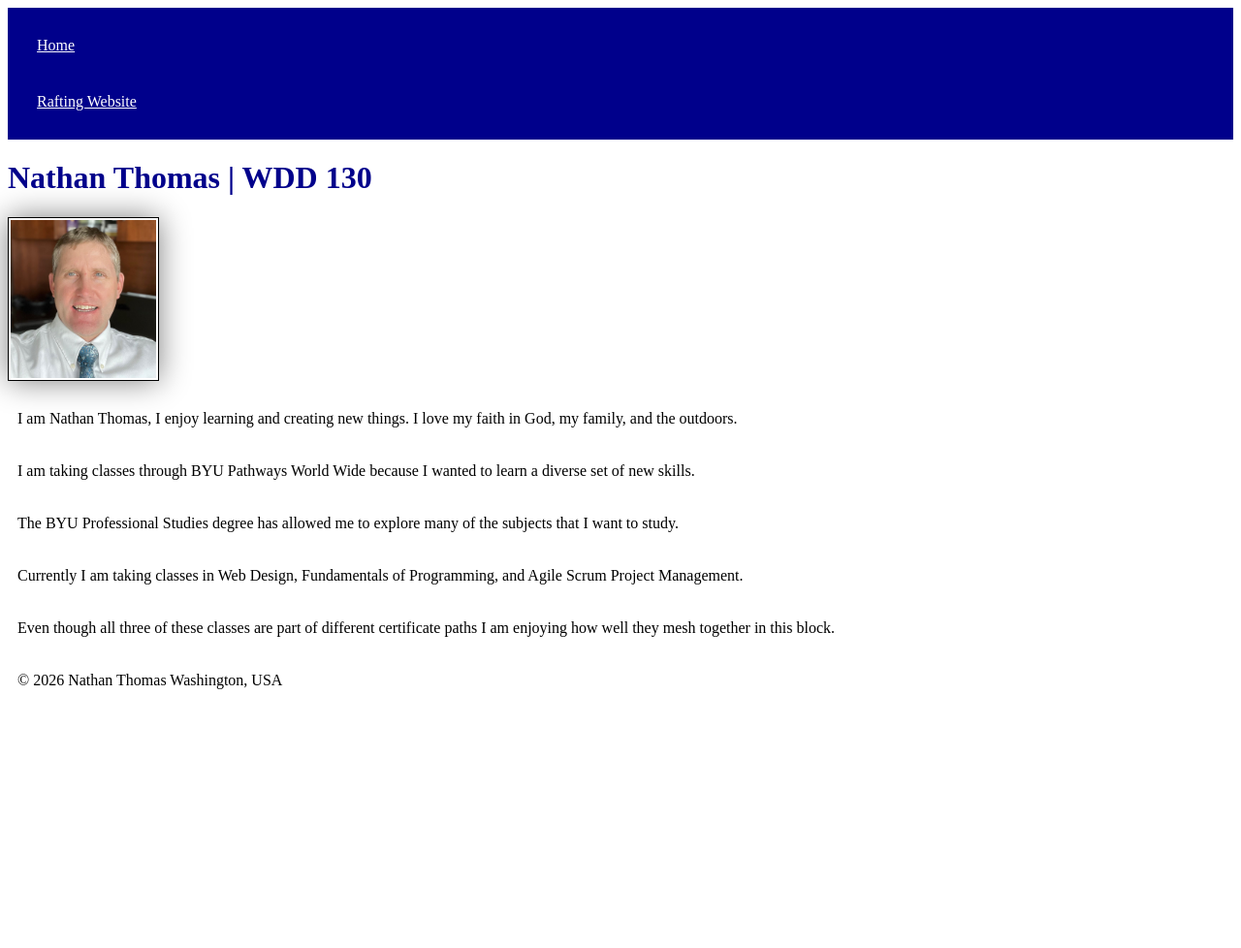
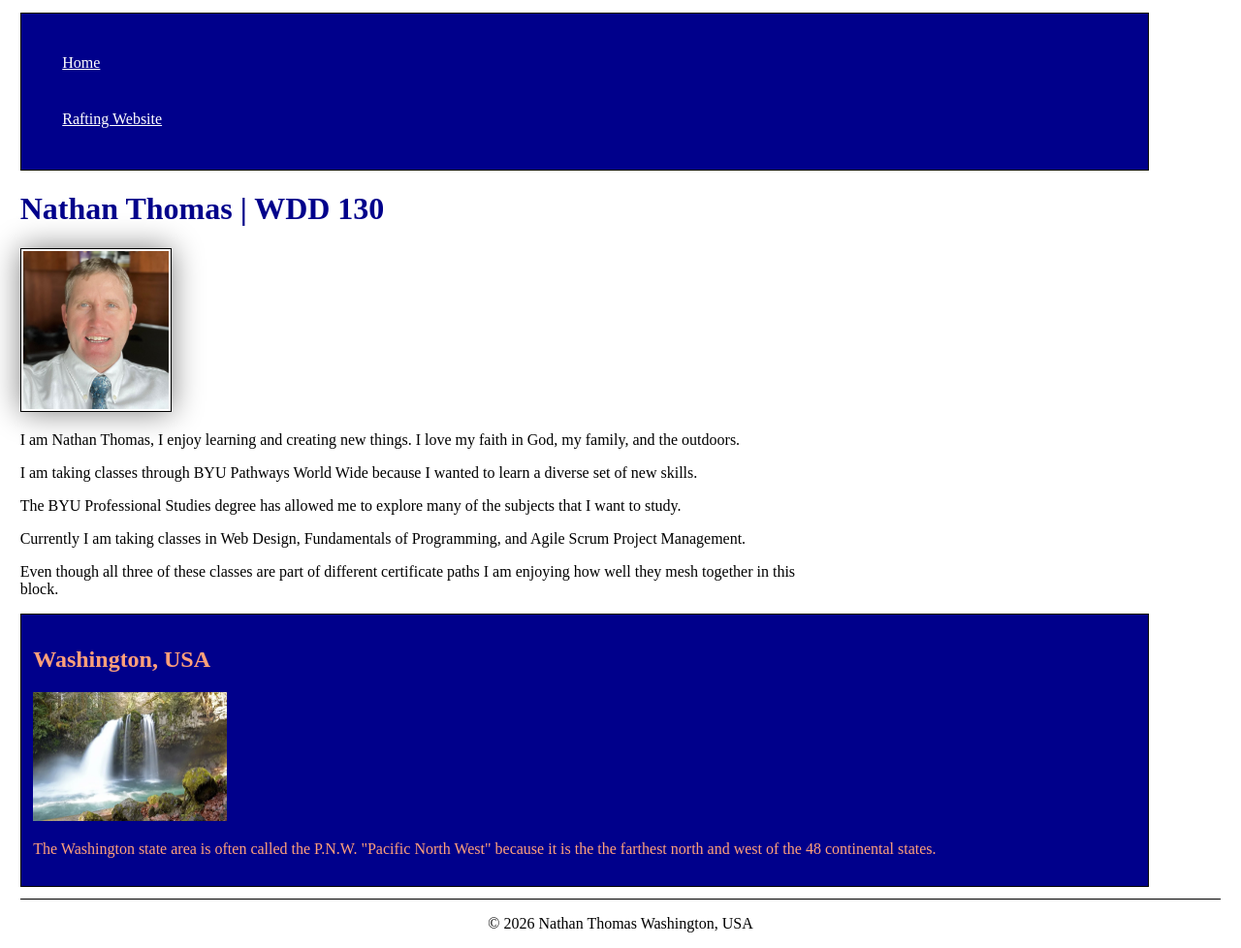
Before and after one commit to nathanmariann/wdd130, a plain HTML site: page index.html in a window 1280 px wide. Shown: the whole page at 97% size. Before the commit the page ends 800 px from the top, so only its background shows below. Drawn offline with Linux system fonts and the light colour scheme.

Commit message:
W2-assignment

```diff
--- a/index.html
+++ b/index.html
@@ -4,8 +4,10 @@
 <head>
     <meta charset="UTF-8">
     <meta name="viewport" content="width=device-width, initial-scale=1.0">
-
     <title>Nathan Thomas | WDD 130</title>
+    <meta name="description" content="WDD130 Homepage for Nathan Thomas">
+    <meta name="author" content="Nathan Thomas">
+    <link rel="stylesheet" href="styles/styles.css">
 </head>
 
 <body>
@@ -14,7 +16,6 @@
             <a href="#">Home</a>
             <a href="wwr/">Rafting Website</a>
         </nav>
-        <link rel="stylesheet" href="styles/styles.css">
     </header>
     <main>
         <h1>Nathan Thomas | WDD 130</h1>
@@ -25,6 +26,11 @@
         <p>Currently I am taking classes in Web Design, Fundamentals of Programming, and Agile Scrum Project Management.</p>
         <p>Even though all three of these classes are part of different certificate paths I am enjoying how well they mesh together in this block.</p>
     </main>
+    <aside>
+        <h2>Washington, USA</h2>
+        <img src="images/kalama_river_falls.webp" alt="Kalama Falls Washington">
+        <p>The Washington state area is often called the P.N.W. "Pacific North West" because it is the the farthest north and west of the 48 continental states.</p>
+    </aside>
     <footer>
         <p>&copy; 2026 Nathan Thomas Washington, USA</p>
     </footer>
--- a/styles/styles.css
+++ b/styles/styles.css
@@ -1,3 +1,11 @@
+header {
+    width: 90%;
+    margin: 1%;
+    border: 1px solid black;
+    padding: 1%;
+    background-color: darkblue;
+}
+
 nav {
     background-color: darkblue;
     padding: 10px;
@@ -13,7 +21,12 @@ h1 {
     color: darkblue;
 }
 
-img {
+main {
+    max-width: 840px;
+    margin: 1%;
+}
+
+main img {
     width: 150px;
     height: auto;
     border: 1px solid black;
@@ -22,5 +35,25 @@ img {
 }
 
 p {
-    padding: 10px;
+    padding: 0;
 }
+
+aside {
+    width: 90%;
+    margin: 1%;
+    border: 1px solid black;
+    padding: 1%;
+    background-color: darkblue;
+    color: lightsalmon;
+}
+
+aside img {
+    width: 200px;
+    height: auto;
+}
+
+footer {
+    margin: 1%;
+    border-top: 1px solid black;
+    text-align: center;
+}
```
Also changed, not shown: images/kalama_river_falls.webp (added).
